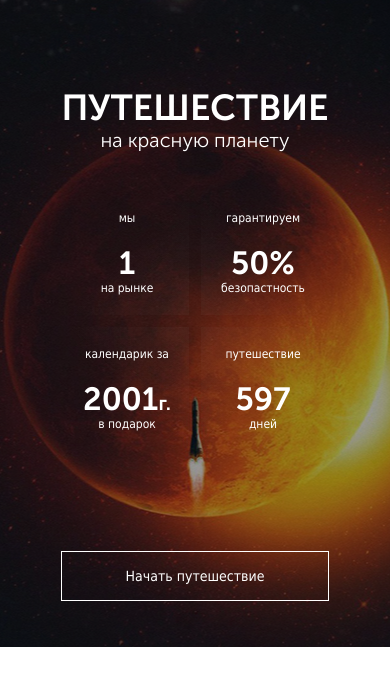
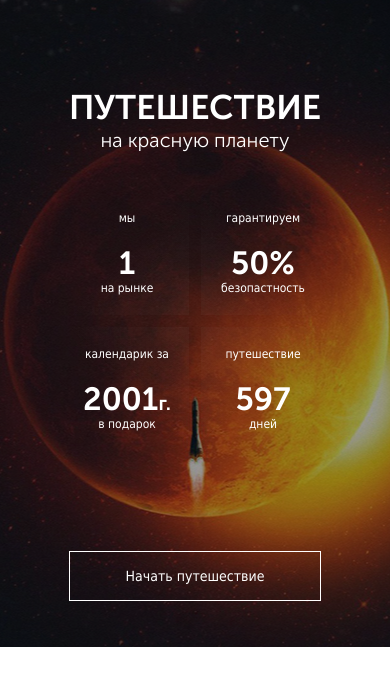
Before and after one commit to DrannikovVladimir/spacex, a website: page source/index.html in a window 390 px wide. Shown: the part 63-748 px from the top of the page. Drawn offline with nearby package versions, Linux system fonts and the light colour scheme; files that its build step writes are made by us from their sources; files whose address does not match are found by name.

Commit message:
Добавил картинку для планшетной версии. Подправил отступы

```diff
--- a/source/sass/blocks/features.scss
+++ b/source/sass/blocks/features.scss
@@ -222,12 +222,17 @@
 @media (max-width: 1270px) {
   .features {
     padding-top: 80px;
-    min-height: 548px;
-    background-size: 1600px;
+    min-height: 660px;
 
-    &::before {
-      background-size: 322px;
-    }
+    background-image: url('../img/main-bg-tablet.jpg');
+    background-size: 1370px auto;
+
+    // &::before {
+    //   width: 330px;
+    //   height: 330px;
+    //
+    //   background-size: 330px;
+    // }
   }
 
   .features__wrapper {
@@ -235,7 +240,7 @@
     padding: 0 30px;
 
     &::after {
-      top: 242px;
+      top: 335px;
       left: 215px;
 
       width: 280px;
@@ -246,16 +251,16 @@
   }
 
   .features__title-wrapper {
-    margin-top: 80px;
+    margin-top: 140px;
   }
 
   .features__title {
-    font-size: 44px;
+    font-size: 40px;
     line-height: 56px;
   }
 
   .features__subtitle {
-    margin-bottom: 60px;
+    margin-bottom: 80px;
 
     font-size: 20px;
     line-height: 22px;
@@ -263,6 +268,7 @@
 
   .features__list {
     width: 280px;
+    margin-top: 90px;
   }
 
   .features__link {
@@ -283,16 +289,16 @@
 
 @media (max-width: 990px) {
   .features {
-    min-height: 413px;
+    min-height: 477px;
     padding-top: 60px;
 
-    background-size: 1200px auto;
+    background-size: 990px auto;
 
     &::before {
-      width: 240px;
-      height: 240px;
+      width: 280px;
+      height: 280px;
 
-      background-size: 240px;
+      background-size: 280px;
     }
   }
 
@@ -301,7 +307,7 @@
     padding: 0 20px;
 
     &::after {
-      top: 195px;
+      top: 225px;
       left: 210px;
 
       width: 180px;
@@ -311,19 +317,23 @@
     }
   }
 
+  .features__title-wrapper {
+    margin-top: 95px;
+  }
+
   .features__title {
-    font-size: 36px;
+    font-size: 34px;
     line-height: 42px;
   }
 
   .features__subtitle {
-    margin-bottom: 30px;
+    margin-bottom: 45px;
   }
 
   .features__list {
     width: 220px;
     right: -20px;
-    margin-top: 50px;
+    margin-top: 80px;
   }
 
   .features__link {
--- a/source/sass/blocks/page-header.scss
+++ b/source/sass/blocks/page-header.scss
@@ -144,4 +144,8 @@
     position: relative;
     left: -50px;
   }
+
+  .page-header__list {
+    display: none;
+  }
 }
```
Also changed, not shown: source/img/main-bg-tablet.jpg (added).
